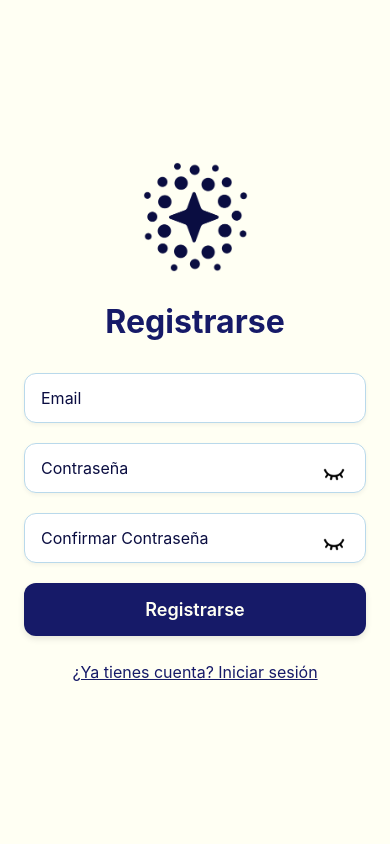
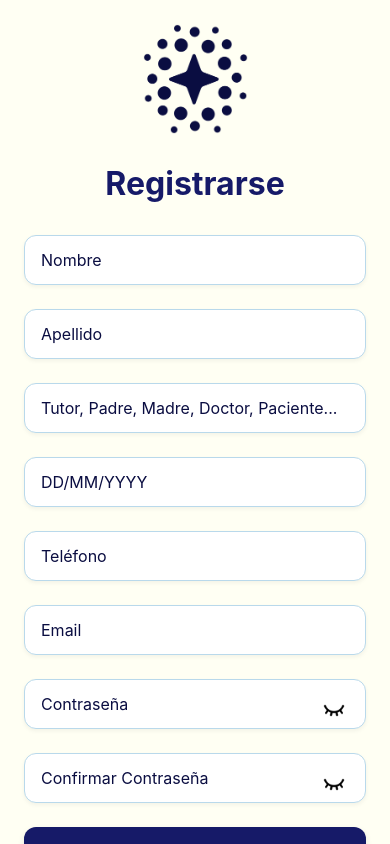
Before and after one commit to FranciscoSaro23/SERENA-PF, a React Native app in the folder SERENA/: screen /RegisterScreen in a window 390 px wide. Built offline with nearby package versions, Linux system fonts and the light colour scheme; no server answers; the database is empty.

Commit message:
register

```diff
--- a/SERENA/package.json
+++ b/SERENA/package.json
@@ -11,6 +11,7 @@
   "dependencies": {
     "@expo/vector-icons": "^15.0.2",
     "@react-native-async-storage/async-storage": "^2.2.0",
+    "@react-native-community/datetimepicker": "^8.4.5",
     "@react-native-community/slider": "5.0.1",
     "@react-native-picker/picker": "^2.11.1",
     "@react-navigation/bottom-tabs": "^7.4.7",
@@ -30,6 +31,7 @@
     "react-native-color-picker-wheel": "^1.1.1",
     "react-native-dotenv": "^3.4.11",
     "react-native-gesture-handler": "~2.28.0",
+    "react-native-modal-datetime-picker": "^18.0.0",
     "react-native-reanimated": "~4.1.0",
     "react-native-safe-area-context": "~5.6.0",
     "react-native-screens": "~4.16.0",
--- a/SERENA/src/screens/RegisterScreen.js
+++ b/SERENA/src/screens/RegisterScreen.js
@@ -1,5 +1,5 @@
 import React, { useState } from 'react';
-import { View, TextInput, Button, StyleSheet, Text, Alert, TouchableOpacity, Pressable, Image, ScrollView, KeyboardAvoidingView} from 'react-native';
+import { View, TextInput, Button, StyleSheet, Text, Alert, TouchableOpacity, Pressable, Image, ScrollView, KeyboardAvoidingView, Platform} from 'react-native';
 import { supabase } from '../services/supabaseClient';
 
 export default function RegisterScreen({ navigation }) {
@@ -8,6 +8,11 @@ export default function RegisterScreen({ navigation }) {
   const [confirmPassword, setConfirmPassword] = useState('');
   const [showPassword, setShowPassword] = useState(false);
   const [showConfirmPassword, setShowConfirmPassword] = useState(false);
+  const [nombre, setNombre] = useState('');
+  const [apellido, setApellido] = useState('');
+  const [tipoUsuario, setTipoUsuario] = useState('');
+  const [fechaNacimiento, setFechaNacimiento] = useState('');
+  const [telefono, setTelefono] = useState('');
 
   const togglePasswordVisibility = () => {
     setShowPassword(!showPassword);
@@ -23,7 +28,7 @@ export default function RegisterScreen({ navigation }) {
       return;
     }
 
-    const { error } = await supabase.auth.signUp({
+    const { data, error } = await supabase.auth.signUp({
       email,
       password,
     });
@@ -31,8 +36,23 @@ export default function RegisterScreen({ navigation }) {
     if (error) {
       Alert.alert('Error', error.message);
     } else {
-      Alert.alert('Registro exitoso', 'Por favor verifica tu email para confirmar tu cuenta.');
-      navigation.navigate('LoginScreen');
+      const user = data.user;
+      if (user) {
+        const { error: insertError } = await supabase.from('perfiles').insert({
+          id: user.id,
+          nombre,
+          apellido,
+          tipo_usuario: tipoUsuario,
+          fecha_nacimiento: fechaNacimiento ? `${fechaNacimiento.split('/')[2]}-${fechaNacimiento.split('/')[1]}-${fechaNacimiento.split('/')[0]}` : null,
+          telefono,
+        });
+        if (insertError) {
+          Alert.alert('Error', 'Registro exitoso pero error al guardar perfil: ' + insertError.message);
+        } else {
+          Alert.alert('Registro exitoso', 'Por favor verifica tu email para confirmar tu cuenta.');
+          navigation.navigate('LoginScreen');
+        }
+      }
     }
   };
 
@@ -45,6 +65,47 @@ export default function RegisterScreen({ navigation }) {
           resizeMode="contain"
         />
         <Text style={styles.title}>Registrarse</Text>
+        <TextInput
+          placeholder="Nombre"
+          style={styles.input}
+          onChangeText={setNombre}
+          value={nombre}
+          autoCapitalize="words"
+        />
+        <TextInput
+          placeholder="Apellido"
+          style={styles.input}
+          onChangeText={setApellido}
+          value={apellido}
+          autoCapitalize="words"
+        />
+        <TextInput
+          placeholder="Tutor, Padre, Madre, Doctor, Paciente..."
+          style={styles.input}
+          onChangeText={setTipoUsuario}
+          value={tipoUsuario}
+          autoCapitalize="words"
+        />
+        <TextInput
+          placeholder="DD/MM/YYYY"
+          style={styles.input}
+          onChangeText={(text) => {
+            let formatted = text.replace(/\D/g, '');
+            if (formatted.length > 2) formatted = formatted.slice(0,2) + '/' + formatted.slice(2);
+            if (formatted.length > 5) formatted = formatted.slice(0,5) + '/' + formatted.slice(5);
+            if (formatted.length > 10) formatted = formatted.slice(0,10);
+            setFechaNacimiento(formatted);
+          }}
+          value={fechaNacimiento}
+          keyboardType="numeric"
+        />
+        <TextInput
+          placeholder="Teléfono"
+          style={styles.input}
+          onChangeText={setTelefono}
+          value={telefono}
+          keyboardType="phone-pad"
+        />
         <TextInput
           placeholder="Email"
           style={styles.input}
@@ -111,6 +172,7 @@ const styles = StyleSheet.create({
     flexGrow: 1,
     backgroundColor: '#FFFFF3',
     padding: 24,
+    paddingBottom: 40,
     justifyContent: 'center',
   },
   title: {
@@ -129,18 +191,21 @@ const styles = StyleSheet.create({
     paddingHorizontal: 16,
     fontSize: 16,
     color: '#0A0D41',
-    marginBottom: 20,
+    marginBottom: 24,
     shadowColor: '#000',
     shadowOffset: { width: 0, height: 2 },
     shadowOpacity: 0.05,
     shadowRadius: 4,
     elevation: 2,
   },
+  inputContainer: {
+    marginBottom: 20,
+  },
   button: {
     backgroundColor: '#161A68',
     paddingVertical: 16,
     borderRadius: 12,
-    marginBottom: 16,
+    marginBottom: 20,
     alignItems: 'center',
     shadowColor: '#000',
     shadowOffset: { width: 0, height: 3 },
@@ -154,7 +219,7 @@ const styles = StyleSheet.create({
     fontWeight: '600',
   },
   link: {
-    marginTop: 10,
+    marginTop: 20,
     alignItems: 'center',
   },
   linkText: {
@@ -170,7 +235,7 @@ const styles = StyleSheet.create({
   },
   passwordContainer: {
     position: 'relative',
-    marginBottom: 20,
+    marginBottom: 24,
   },
   passwordInput: {
     backgroundColor: '#FFFFFF',
```
Also changed, not shown: 1 other file (tests, documents, lock files or other folders).
